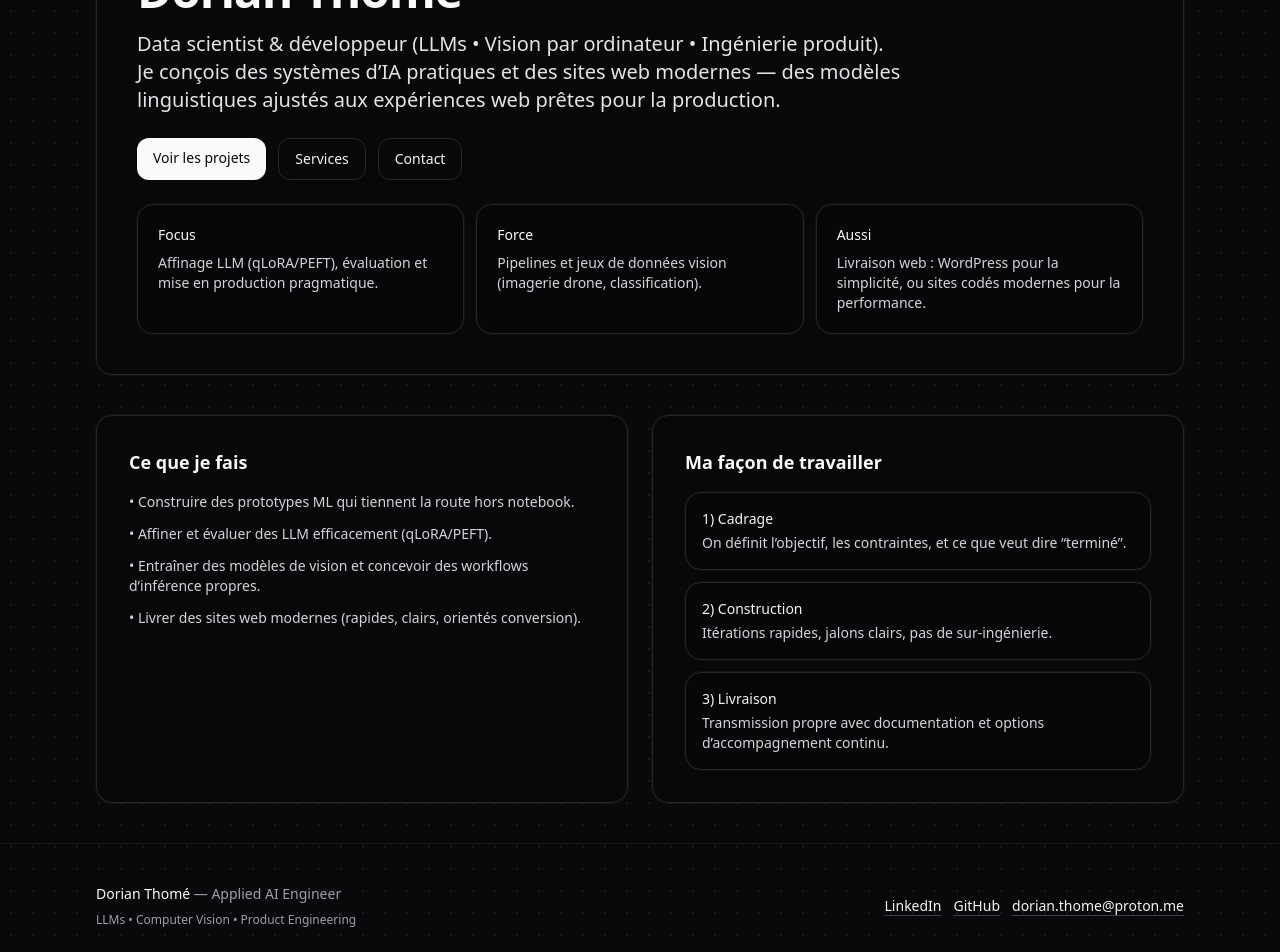
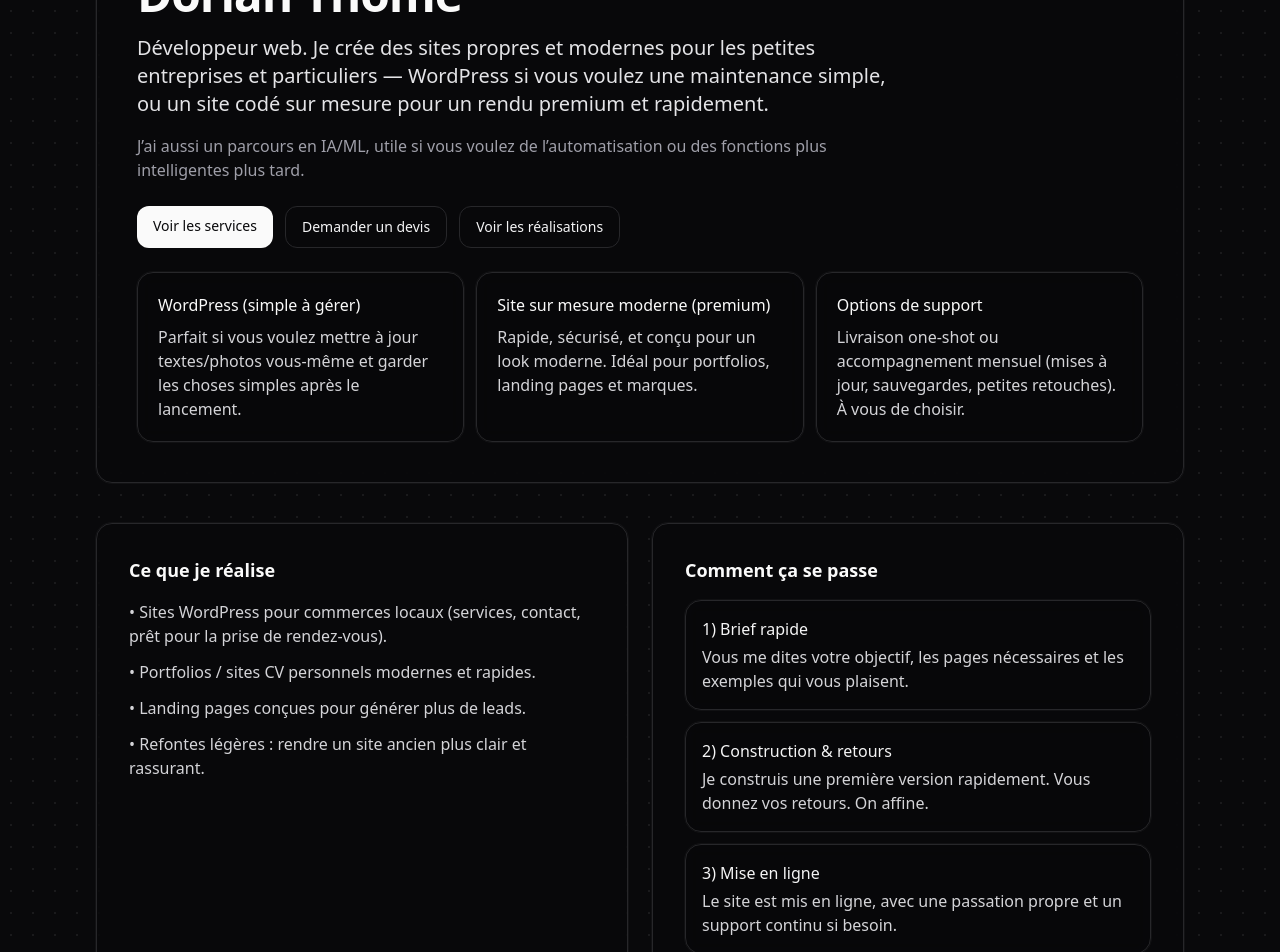
Before and after one commit to Dorian4Git/dorian-portfolio, a Next.js app: page /fr in a window 1280 px wide. Shown: the part 220-1172 px from the top of the page. Built offline with nearby package versions, Linux system fonts and the light colour scheme.

Commit message:
style fixing

```diff
--- a/app/fr/page.tsx
+++ b/app/fr/page.tsx
@@ -8,10 +8,10 @@ export default function HomePage() {
         <div className="flex flex-col gap-6">
           <div className="space-y-4">
             <div className="flex flex-wrap gap-2">
-              <Pill text="Ingénierie LLM" />
-              <Pill text="Vision par ordinateur" />
-              <Pill text="Ingénierie produit" />
-              <Pill text="Livraison web" />
+              <Pill text="Sites WordPress" />
+              <Pill text="Sites personnels modernes" />
+              <Pill text="Sites petites entreprises" />
+              <Pill text="Livraison rapide" />
             </div>
 
             <h1 className="text-3xl sm:text-5xl font-semibold tracking-tight text-zinc-50">
@@ -19,50 +19,55 @@ export default function HomePage() {
             </h1>
 
             <p className="text-lg sm:text-xl text-zinc-200 max-w-3xl">
-              Data scientist & développeur (LLMs • Vision par ordinateur • Ingénierie produit).
-              Je conçois des systèmes d’IA pratiques et des sites web modernes — des modèles
-              linguistiques ajustés aux expériences web prêtes pour la production.
+              Développeur web. Je crée des sites propres et modernes pour les petites entreprises et particuliers —
+              WordPress si vous voulez une maintenance simple, ou un site codé sur mesure pour un rendu premium et rapidement.
+            </p>
+
+            <p className="text-base text-zinc-400 max-w-3xl">
+              J’ai aussi un parcours en IA/ML, utile si vous voulez de l’automatisation ou des fonctions plus intelligentes plus tard.
             </p>
 
             <div className="flex flex-wrap gap-3 pt-2">
               <Link
-                href="/projects"
+                href="/services"
                 className="rounded-xl bg-zinc-50 px-4 py-2.5 text-sm font-medium text-zinc-950 hover:bg-zinc-200 transition"
               >
-                Voir les projets
-              </Link>
-              <Link
-                href="/services"
-                className="rounded-xl border border-zinc-800 bg-zinc-950/40 px-4 py-2.5 text-sm font-medium text-zinc-100 hover:bg-zinc-900/60 transition"
-              >
-                Services
+                Voir les services
               </Link>
               <Link
                 href="/contact"
                 className="rounded-xl border border-zinc-800 bg-zinc-950/40 px-4 py-2.5 text-sm font-medium text-zinc-100 hover:bg-zinc-900/60 transition"
               >
-                Contact
+                Demander un devis
+              </Link>
+              <Link
+                href="/projects"
+                className="rounded-xl border border-zinc-800 bg-zinc-950/40 px-4 py-2.5 text-sm font-medium text-zinc-100 hover:bg-zinc-900/60 transition"
+              >
+                Voir les réalisations
               </Link>
             </div>
           </div>
 
           <div className="grid gap-3 sm:grid-cols-3">
             <div className="card card-hover p-5">
-              <div className="text-sm font-medium text-zinc-50">Focus</div>
-              <div className="mt-2 text-sm text-zinc-300">
-                Affinage LLM (qLoRA/PEFT), évaluation et mise en production pragmatique.
+              <div className="text-base font-medium text-zinc-50">WordPress (simple à gérer)</div>
+              <div className="mt-2 text-base text-zinc-300">
+                Parfait si vous voulez mettre à jour textes/photos vous-même et garder les choses simples après le lancement.
               </div>
             </div>
+
             <div className="card card-hover p-5">
-              <div className="text-sm font-medium text-zinc-50">Force</div>
-              <div className="mt-2 text-sm text-zinc-300">
-                Pipelines et jeux de données vision (imagerie drone, classification).
+              <div className="text-base font-medium text-zinc-50">Site sur mesure moderne (premium)</div>
+              <div className="mt-2 text-base text-zinc-300">
+                Rapide, sécurisé, et conçu pour un look moderne. Idéal pour portfolios, landing pages et marques.
               </div>
             </div>
+
             <div className="card card-hover p-5">
-              <div className="text-sm font-medium text-zinc-50">Aussi</div>
-              <div className="mt-2 text-sm text-zinc-300">
-                Livraison web : WordPress pour la simplicité, ou sites codés modernes pour la performance.
+              <div className="text-base font-medium text-zinc-50">Options de support</div>
+              <div className="mt-2 text-base text-zinc-300">
+                Livraison one-shot ou accompagnement mensuel (mises à jour, sauvegardes, petites retouches). À vous de choisir.
               </div>
             </div>
           </div>
@@ -71,34 +76,34 @@ export default function HomePage() {
 
       <section className="grid gap-6 sm:grid-cols-2">
         <div className="card p-6 sm:p-8">
-          <h2 className="text-lg font-semibold text-zinc-50">Ce que je fais</h2>
-          <ul className="mt-4 space-y-3 text-sm text-zinc-300">
-            <li>• Construire des prototypes ML qui tiennent la route hors notebook.</li>
-            <li>• Affiner et évaluer des LLM efficacement (qLoRA/PEFT).</li>
-            <li>• Entraîner des modèles de vision et concevoir des workflows d’inférence propres.</li>
-            <li>• Livrer des sites web modernes (rapides, clairs, orientés conversion).</li>
+          <h2 className="text-lg font-semibold text-zinc-50">Ce que je réalise</h2>
+          <ul className="mt-4 space-y-3 text-base text-zinc-300">
+            <li>• Sites WordPress pour commerces locaux (services, contact, prêt pour la prise de rendez-vous).</li>
+            <li>• Portfolios / sites CV personnels modernes et rapides.</li>
+            <li>• Landing pages conçues pour générer plus de leads.</li>
+            <li>• Refontes légères : rendre un site ancien plus clair et rassurant.</li>
           </ul>
         </div>
 
         <div className="card p-6 sm:p-8">
-          <h2 className="text-lg font-semibold text-zinc-50">Ma façon de travailler</h2>
+          <h2 className="text-lg font-semibold text-zinc-50">Comment ça se passe</h2>
           <div className="mt-4 grid gap-3">
             <div className="card card-hover p-4">
-              <div className="text-sm font-medium text-zinc-100">1) Cadrage</div>
-              <div className="text-sm text-zinc-300 mt-1">
-                On définit l’objectif, les contraintes, et ce que veut dire “terminé”.
+              <div className="text-base font-medium text-zinc-100">1) Brief rapide</div>
+              <div className="text-base text-zinc-300 mt-1">
+                Vous me dites votre objectif, les pages nécessaires et les exemples qui vous plaisent.
               </div>
             </div>
             <div className="card card-hover p-4">
-              <div className="text-sm font-medium text-zinc-100">2) Construction</div>
-              <div className="text-sm text-zinc-300 mt-1">
-                Itérations rapides, jalons clairs, pas de sur-ingénierie.
+              <div className="text-base font-medium text-zinc-100">2) Construction & retours</div>
+              <div className="text-base text-zinc-300 mt-1">
+                Je construis une première version rapidement. Vous donnez vos retours. On affine.
               </div>
             </div>
             <div className="card card-hover p-4">
-              <div className="text-sm font-medium text-zinc-100">3) Livraison</div>
-              <div className="text-sm text-zinc-300 mt-1">
-                Transmission propre avec documentation et options d’accompagnement continu.
+              <div className="text-base font-medium text-zinc-100">3) Mise en ligne</div>
+              <div className="text-base text-zinc-300 mt-1">
+                Le site est mis en ligne, avec une passation propre et un support continu si besoin.
               </div>
             </div>
           </div>
--- a/app/globals.css
+++ b/app/globals.css
@@ -40,7 +40,7 @@ body {
 
 .badge {
   @apply inline-flex items-center gap-2 rounded-full border border-zinc-800
-         bg-zinc-900/40 px-3 py-1 text-xs text-zinc-200;
+         bg-zinc-900/40 px-3 py-1 text-sm text-zinc-200;
 }
 
 .link {
--- a/app/page.tsx
+++ b/app/page.tsx
@@ -8,10 +8,10 @@ export default function HomePage() {
         <div className="flex flex-col gap-6">
           <div className="space-y-4">
             <div className="flex flex-wrap gap-2">
-              <Pill text="LLM Engineering" />
-              <Pill text="Computer Vision" />
-              <Pill text="Product Engineering" />
-              <Pill text="Web Delivery" />
+              <Pill text="WordPress Websites" />
+              <Pill text="Modern Personal Sites" />
+              <Pill text="Small Business Sites" />
+              <Pill text="Fast Delivery" />
             </div>
 
             <h1 className="text-3xl sm:text-5xl font-semibold tracking-tight text-zinc-50">
@@ -19,50 +19,55 @@ export default function HomePage() {
             </h1>
 
             <p className="text-lg sm:text-xl text-zinc-200 max-w-3xl">
-              Data scientist & developer (LLMs • Computer Vision • Product Engineering).
-              I build practical AI systems and modern websites — from fine-tuned
-              language models to production-ready web experiences.
+              Website developer. I build clean, modern websites for small businesses and individuals —
+              WordPress if you want easy maintenance, or a custom-coded site if you want a premium look and speed.
+            </p>
+
+            <p className="text-base text-zinc-400 max-w-3xl">
+              Also: I have a background in AI/ML, useful when you need automation or smarter features later.
             </p>
 
             <div className="flex flex-wrap gap-3 pt-2">
               <Link
-                href="/projects"
+                href="/services"
                 className="rounded-xl bg-zinc-50 px-4 py-2.5 text-sm font-medium text-zinc-950 hover:bg-zinc-200 transition"
               >
-                View Projects
-              </Link>
-              <Link
-                href="/services"
-                className="rounded-xl border border-zinc-800 bg-zinc-950/40 px-4 py-2.5 text-sm font-medium text-zinc-100 hover:bg-zinc-900/60 transition"
-              >
-                Services
+                See Services
               </Link>
               <Link
                 href="/contact"
                 className="rounded-xl border border-zinc-800 bg-zinc-950/40 px-4 py-2.5 text-sm font-medium text-zinc-100 hover:bg-zinc-900/60 transition"
               >
-                Contact
+                Get a Quote
+              </Link>
+              <Link
+                href="/projects"
+                className="rounded-xl border border-zinc-800 bg-zinc-950/40 px-4 py-2.5 text-sm font-medium text-zinc-100 hover:bg-zinc-900/60 transition"
+              >
+                View Work
               </Link>
             </div>
           </div>
 
           <div className="grid gap-3 sm:grid-cols-3">
             <div className="card card-hover p-5">
-              <div className="text-sm font-medium text-zinc-50">Focus</div>
-              <div className="mt-2 text-sm text-zinc-300">
-                LLM fine-tuning (qLoRA/PEFT), evaluation, and practical ML delivery.
+              <div className="text-base font-medium text-zinc-50">WordPress (easy to manage)</div>
+              <div className="mt-2 text-base text-zinc-300">
+                Perfect if you want to update text/photos yourself and keep things simple after launch.
               </div>
             </div>
+
             <div className="card card-hover p-5">
-              <div className="text-sm font-medium text-zinc-50">Strength</div>
-              <div className="mt-2 text-sm text-zinc-300">
-                Computer vision pipelines and datasets (drone imagery, classification).
+              <div className="text-base font-medium text-zinc-50">Modern custom site (premium)</div>
+              <div className="mt-2 text-base text-zinc-300">
+                Fast, secure, and designed for a modern look. Great for portfolios, landing pages, and brands.
               </div>
             </div>
+
             <div className="card card-hover p-5">
-              <div className="text-sm font-medium text-zinc-50">Also</div>
-              <div className="mt-2 text-sm text-zinc-300">
-                Web delivery: WordPress for easy maintenance, or modern coded sites for premium performance.
+              <div className="text-base font-medium text-zinc-50">Support options</div>
+              <div className="mt-2 text-base text-zinc-300">
+                One-time delivery or monthly assistance (updates, backups, small edits). Your choice.
               </div>
             </div>
           </div>
@@ -71,34 +76,34 @@ export default function HomePage() {
 
       <section className="grid gap-6 sm:grid-cols-2">
         <div className="card p-6 sm:p-8">
-          <h2 className="text-lg font-semibold text-zinc-50">What I do</h2>
-          <ul className="mt-4 space-y-3 text-sm text-zinc-300">
-            <li>• Build ML prototypes that don’t collapse outside notebooks.</li>
-            <li>• Fine-tune and evaluate LLMs efficiently (qLoRA/PEFT).</li>
-            <li>• Train computer vision models and craft clean inference workflows.</li>
-            <li>• Deliver modern websites (fast, clear, and conversion-friendly).</li>
+          <h2 className="text-lg font-semibold text-zinc-50">What I build</h2>
+          <ul className="mt-4 space-y-3 text-base text-zinc-300">
+            <li>• WordPress websites for local businesses (services, contact, booking-ready).</li>
+            <li>• Personal portfolios / CV websites that look modern and load fast.</li>
+            <li>• Landing pages focused on getting you more leads.</li>
+            <li>• Simple redesigns: make an old website look clean and trustworthy.</li>
           </ul>
         </div>
 
         <div className="card p-6 sm:p-8">
-          <h2 className="text-lg font-semibold text-zinc-50">How I work</h2>
+          <h2 className="text-lg font-semibold text-zinc-50">How it works</h2>
           <div className="mt-4 grid gap-3">
             <div className="card card-hover p-4">
-              <div className="text-sm font-medium text-zinc-100">1) Scope</div>
-              <div className="text-sm text-zinc-300 mt-1">
-                We define the goal, constraints, and what “done” means.
+              <div className="text-base font-medium text-zinc-100">1) Quick brief</div>
+              <div className="text-base text-zinc-300 mt-1">
+                You tell me your goal, pages needed, and any examples you like.
               </div>
             </div>
             <div className="card card-hover p-4">
-              <div className="text-sm font-medium text-zinc-100">2) Build</div>
-              <div className="text-sm text-zinc-300 mt-1">
-                Fast iterations, clear checkpoints, no over-engineering.
+              <div className="text-base font-medium text-zinc-100">2) Build & review</div>
+              <div className="text-base text-zinc-300 mt-1">
+                I build a first version fast. You give feedback. We refine.
               </div>
             </div>
             <div className="card card-hover p-4">
-              <div className="text-sm font-medium text-zinc-100">3) Deliver</div>
-              <div className="text-sm text-zinc-300 mt-1">
-                Clean handoff with documentation and options for ongoing support.
+              <div className="text-base font-medium text-zinc-100">3) Launch</div>
+              <div className="text-base text-zinc-300 mt-1">
+                Site goes live, plus a clean handoff and optional ongoing support.
               </div>
             </div>
           </div>
--- a/components/SiteFooter.tsx
+++ b/components/SiteFooter.tsx
@@ -6,16 +6,16 @@ export default function SiteFooter() {
       <div className="container-padded py-10">
         <div className="flex flex-col gap-6 sm:flex-row sm:items-center sm:justify-between">
           <div className="space-y-2">
-            <div className="text-sm text-zinc-200">
+            <div className="text-base text-zinc-200">
               <span className="font-medium text-zinc-50">Dorian Thomé</span>{" "}
-              <span className="text-zinc-400">— Applied AI Engineer</span>
+              <span className="text-zinc-400">— Data analyst & Web Developer</span>
             </div>
-            <div className="text-xs text-zinc-400">
-              LLMs • Computer Vision • Product Engineering
+            <div className="text-base text-zinc-400">
+              Building clean, modern websites for small businesses and individuals.
             </div>
           </div>
 
-          <div className="flex flex-wrap items-center gap-3 text-sm">
+          <div className="flex flex-wrap items-center gap-3 text-base sm:gap-4">
             <Link
               className="link"
               href="https://www.linkedin.com/in/dorian-t-0b1168150/"
```
Also changed, not shown: app/contact/page.tsx (+10 -10 lines), app/cv/page.tsx (+3 -8 lines), app/fr/contact/page.tsx (+13 -13 lines), app/fr/cv/page.tsx (+3 -8 lines), app/fr/projects/page.tsx (+1 -9 lines), app/fr/services/page.tsx (+6 -6 lines), app/projects/page.tsx (+0 -8 lines), app/services/page.tsx (+6 -6 lines).
